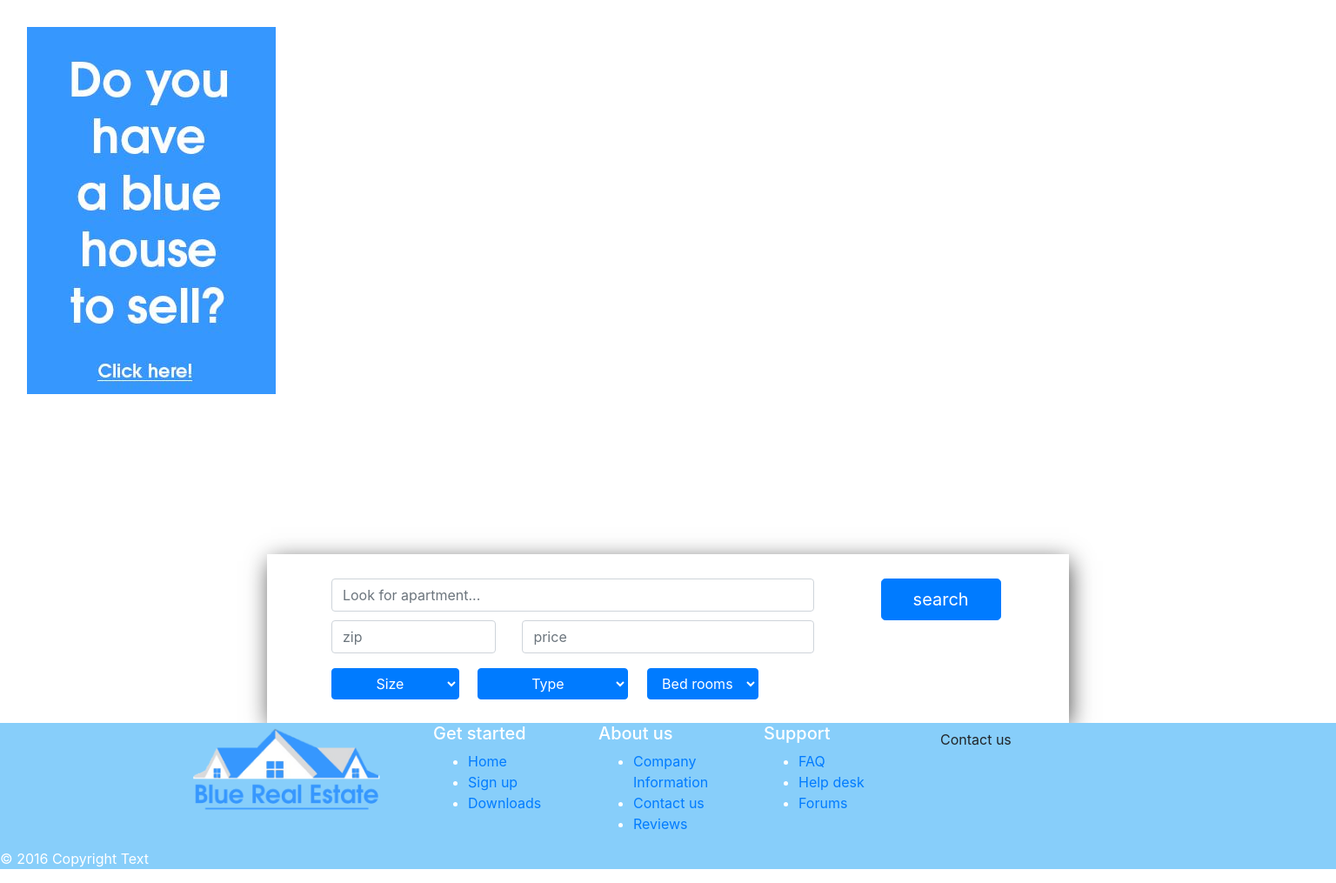
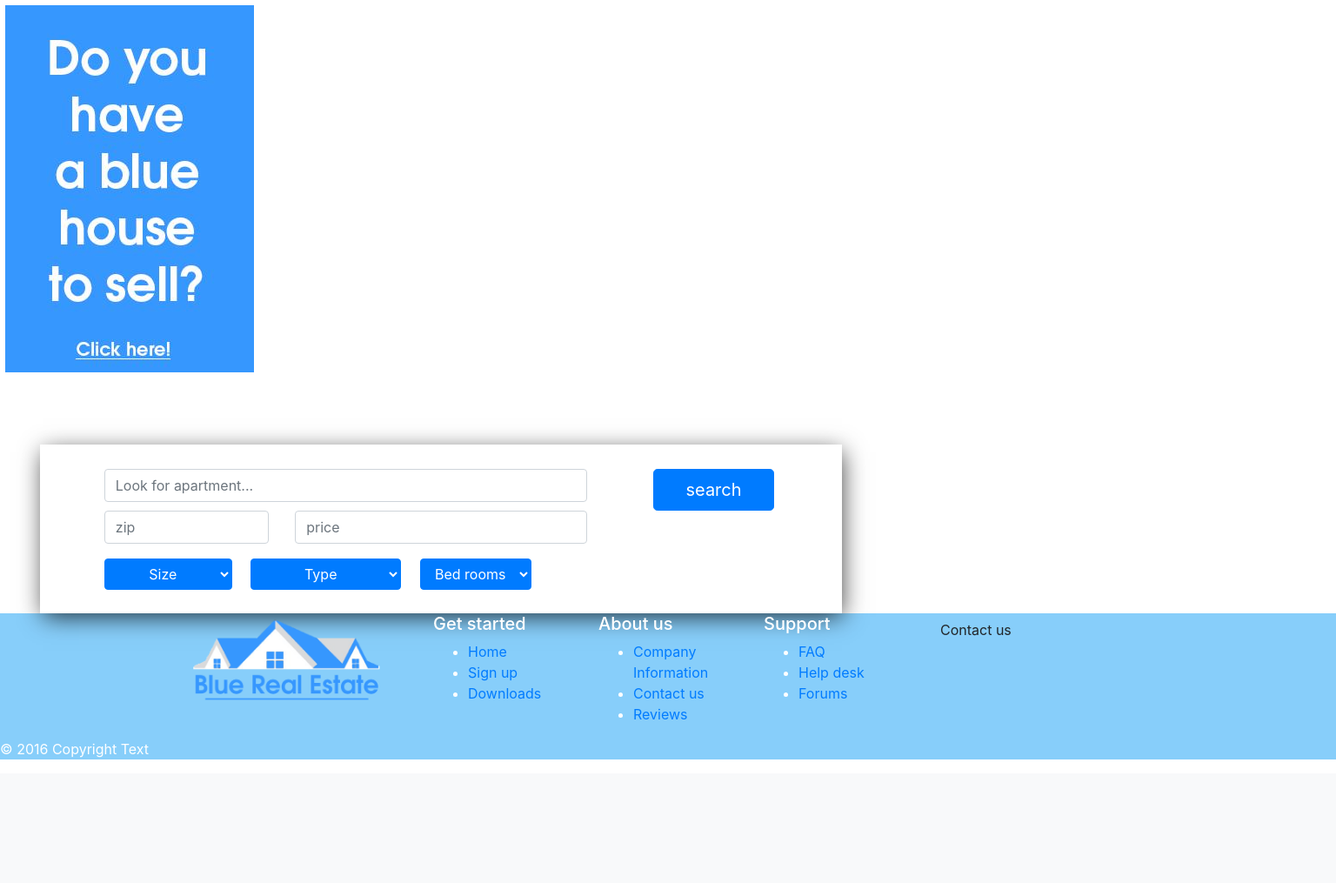
Before and after one commit to DanielAron18/BlueRealEstate, a Django app: page / in a window 1536 px wide. Shown: the part 66-1081 px from the top of the page at 87% size. After the commit the page ends 939 px from the top, so only its background shows below. Run offline with Django 3.2, Linux system fonts and the light colour scheme; some libraries are stand-ins or nearby versions.

Commit message:
search bar a forsiðu bætt við

```diff
--- a/static/css/index.css
+++ b/static/css/index.css
@@ -5,7 +5,6 @@
 
 /* Box Around all form content*/
 #search {
-    margin: 10% auto 0 auto;
     -webkit-box-shadow: 2px 6px 26px -2px rgba(0,0,0,0.75);
     -moz-box-shadow: 2px 6px 26px -2px rgba(0,0,0,0.75);
     box-shadow: 2px 6px 26px -2px rgba(0,0,0,0.75);
@@ -49,9 +48,23 @@
 
 
 @media only screen and (min-width: 1281px) {
+    /* Main Content */
+    /* Search for apartment og Logo Staðsetningar */
     #search {
+        display: inline-block;
         width: 60%;
+        margin: 5% auto 0 3%;
     }
+
+    #main_content_index {
+        height: 100%;
+    }
+
+    #bl_logo {
+        display: inline-block;
+        width: 20%;
+    }
+
 }
 
 @media only screen and (max-width: 1280) {
```
